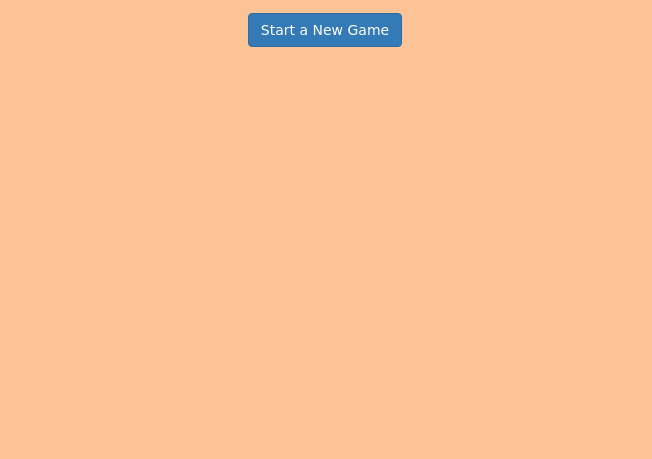
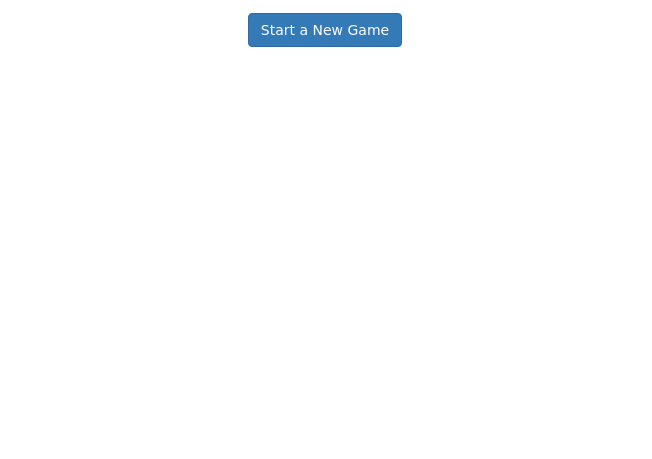
Before and after one commit to krzysztofhejna/rock-paper-scissors-v2, a website: page index.html in a window 1280 px wide. Shown: the part 341-800 px from the top of the page, without its empty margins (315-967 px from the left). Drawn offline with nearby package versions, Linux system fonts and the light colour scheme; files that its build step writes are made by us from their sources; a web font is replaced by a local one.

Commit message:
Update style.scss

```diff
--- a/sass/style.scss
+++ b/sass/style.scss
@@ -1,4 +1,4 @@
-$color-main: rgb(252, 196, 150);
+$color-main: #ffffff;
 $font-main: 'Sedgwick Ave', cursive;
 
 body {
```
